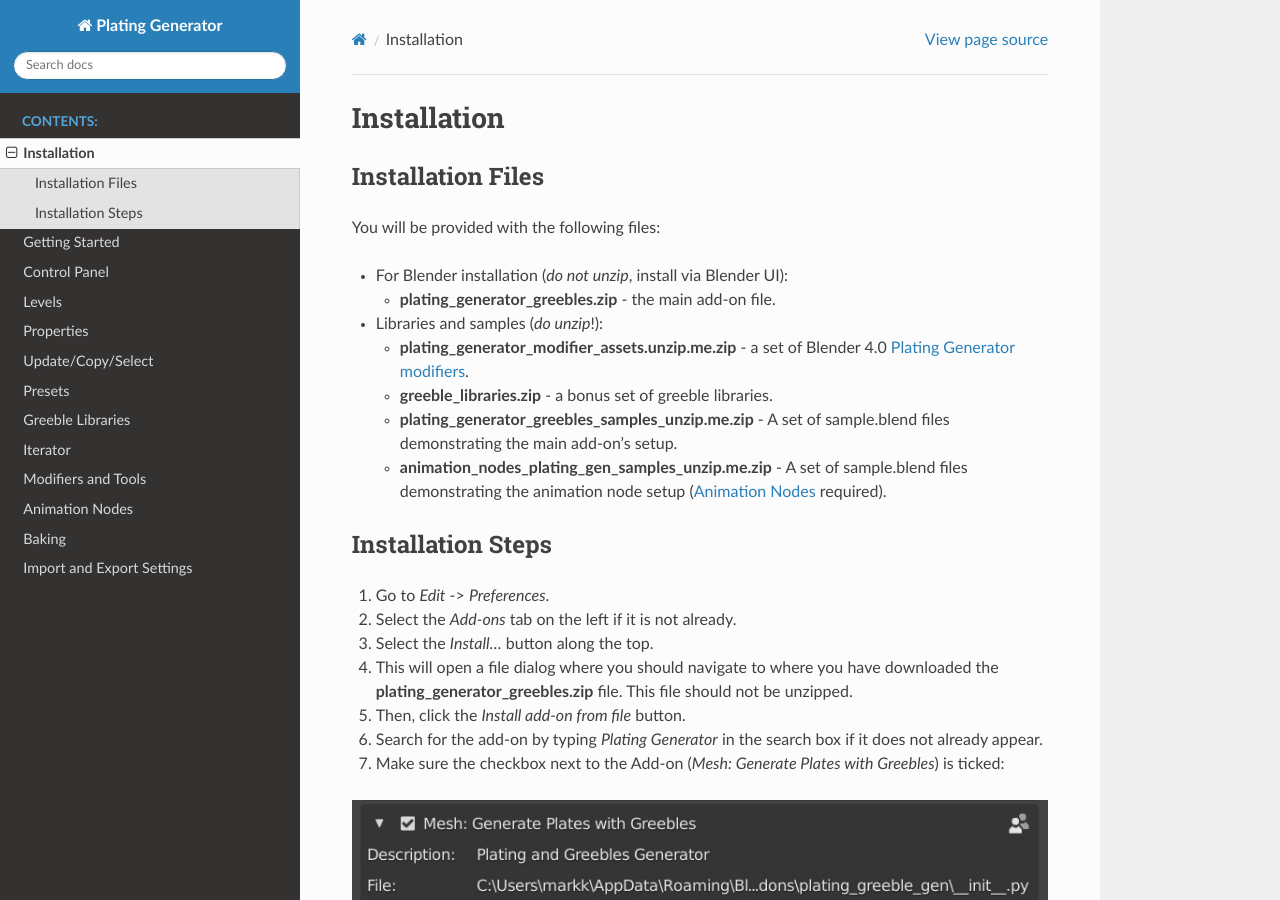
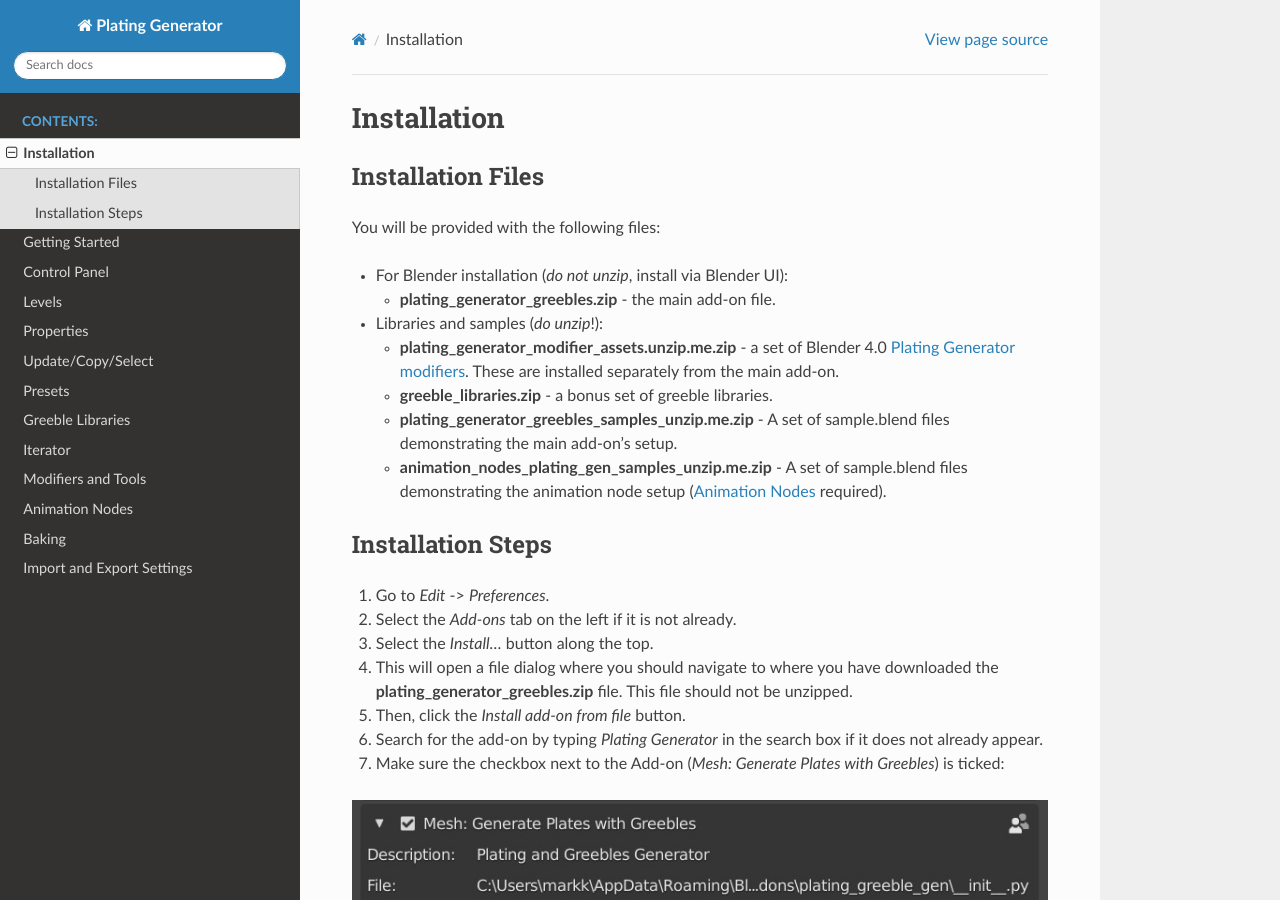
Before and after one commit to mkingsnorth/plating_generator_docs, a Sphinx documentation site: the page built from docs/usage/installation.rst, in a window 1280 px wide and 900 px high. Built offline with Sphinx 7.4.7 and the Read the Docs theme 3.1.0, drawn with Linux system fonts in a browser that asks for light colours; pages that are not in the unit, such as notebooks, are missing from menus.

Commit message:
Added extra installation note for the modifiers

```diff
--- a/docs/usage/installation.rst
+++ b/docs/usage/installation.rst
@@ -14,7 +14,7 @@
 
 * Libraries and samples (*do unzip*!):
 
-  * **plating_generator_modifier_assets.unzip.me.zip** - a set of Blender 4.0 :ref:`Plating Generator modifiers<modifiers>`.
+  * **plating_generator_modifier_assets.unzip.me.zip** - a set of Blender 4.0 :ref:`Plating Generator modifiers<modifiers>`.  These are installed separately from the main add-on.
   * **greeble_libraries.zip** - a bonus set of greeble libraries.
   * **plating_generator_greebles_samples_unzip.me.zip** - A set of sample.blend files demonstrating the main add-on's setup.
   * **animation_nodes_plating_gen_samples_unzip.me.zip** - A set of sample.blend files demonstrating the :ref:`animation node setup<Animation Nodes>` (|Animation Nodes| required).
```
